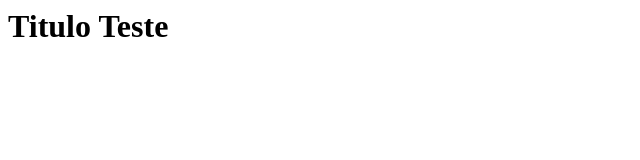
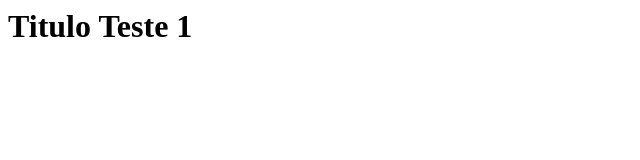
Before and after one commit to magnopaiva/curso-git, a plain HTML site: page index.html in a window 1280 px wide. Shown: the full height of the page, 0-640 px from the left. Drawn offline with Linux system fonts and the light colour scheme.

Commit message:
Ajuste titulo

```diff
--- a/index.html
+++ b/index.html
@@ -3,6 +3,6 @@
 	</head>
 
 	<body>
-		<h1>Titulo Teste</h1>
+		<h1>Titulo Teste 1</h1>
 	</body>
 </html>
```
